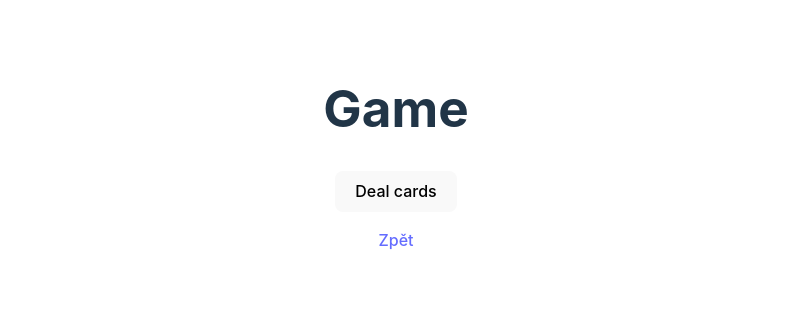
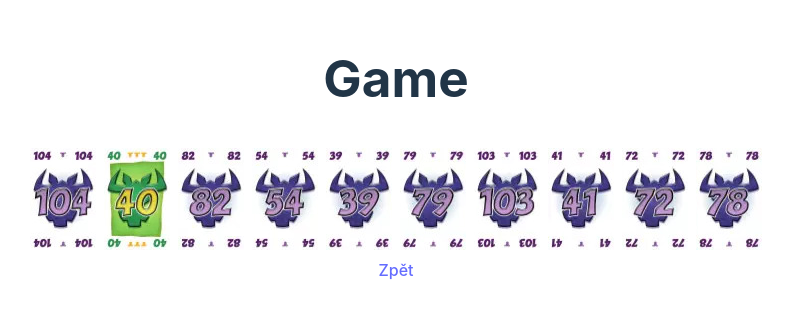
Before and after one commit to pslib-cz/2023-p3a-mpa-react-project-RadekJanecek, a React (Vite) app in the folder 6bere/: page /game in a window 1280 px wide. Shown: the part 251-568 px from the top of the page, without its empty margins (244-1037 px from the left). Built offline with nearby package versions, Linux system fonts and the light colour scheme.

Commit message:
broken auto shuffle

```diff
--- a/6bere/src/components/Game.tsx
+++ b/6bere/src/components/Game.tsx
@@ -1,17 +1,20 @@
 import { Link } from 'react-router-dom';
 import styles from './Game.module.css';
-import { useContext} from 'react';
+import { useContext, useEffect} from 'react';
 import { Context } from '../providers/ContextProvider.tsx';
 import Card from './Card.tsx';
 
 export const Game = () => {
   const context = useContext(Context);
   const player = context.state.players.find(player => player.id === 1);
+
+  useEffect(() => {
+    context.dispatch({ type: 'DEAL_CARDS' });
+  }, []);
   return (
     <div>
       <h1>Game</h1>
       <div>
-        <button onClick={() => {context.dispatch({type: 'DEAL_CARDS'}); console.log(context)}}>Deal cards</button>
         <div className={styles["cards"]}>
           {player && player.cards.map((card) => (
             <Card key={card.id} card={card} />
```
